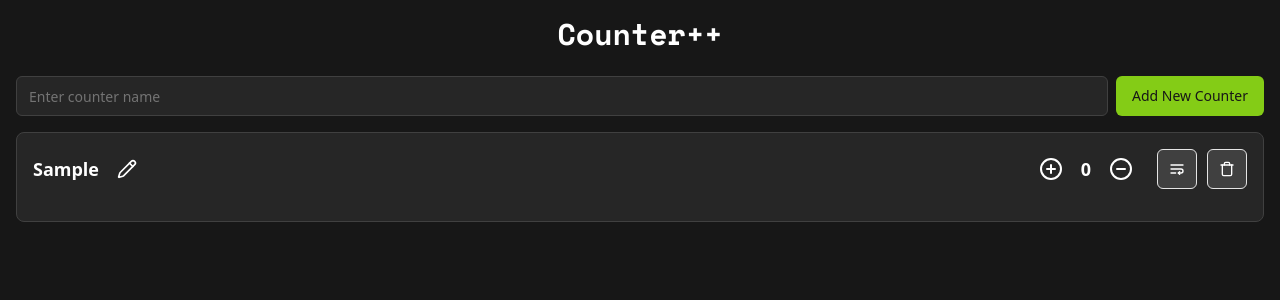
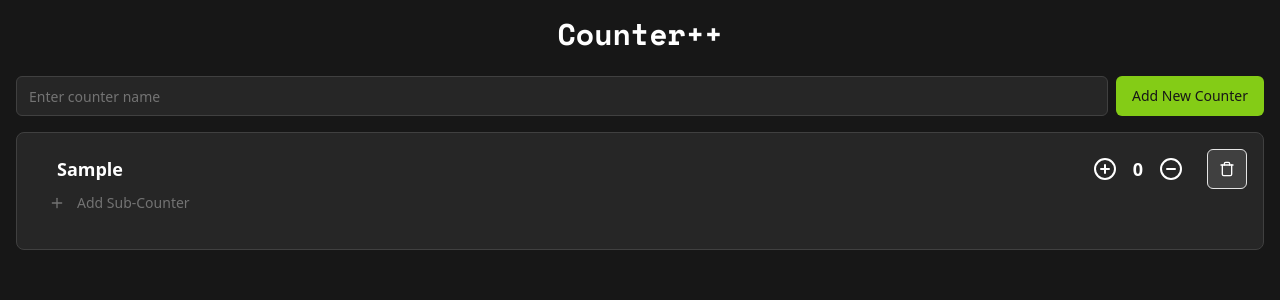
Before and after one commit to pdrmenezes/basic-counter, a React (Vite) app: page / in a window 1280 px wide. Both pictures are taken after typing "Sample" into the empty fields and a click on the button "Add New Counter". Shown: the top 300 px of the page. Built offline with nearby package versions, Linux system fonts and the light colour scheme.

Commit message:
feat: improve layout

```diff
--- a/src/components/counter.tsx
+++ b/src/components/counter.tsx
@@ -10,10 +10,9 @@ import {
   Check,
   ChevronRight,
   MinusCircle,
-  Pencil,
+  Plus,
   PlusCircle,
   Trash,
-  WrapText,
 } from "lucide-react";
 import { FormEvent, useState } from "react";
 import { Button } from "./ui/button";
@@ -61,106 +60,99 @@ export function Counter({
     >
       <Accordion type="single" collapsible className="w-full">
         <AccordionItem value={id}>
-          <div className="flex items-center justify-between gap-2 mb-4">
+          <div className="flex items-center justify-between gap-1 sm:gap-2">
             <div className="inline-flex items-center gap-2">
               <AccordionTrigger
                 className={`text-white flex items-center gap-2 group ${
                   subCounters.length === 0 && "pointer-events-none"
                 }`}
               >
-                {subCounters.length > 0 && (
-                  <ChevronRight className="group-data-[state=open]:rotate-90 group-hover:text-neutral-300 size-4 transition-transform" />
-                )}
-                {!isEditing && (
+                <ChevronRight
+                  className={`${
+                    subCounters.length === 0 && "invisible pointer-events-none"
+                  } group-data-[state=open]:rotate-90 group-hover:text-lime-500 size-4 transition-transform`}
+                />
+              </AccordionTrigger>
+              {!isEditing ? (
                 <>
-                    <span className="text-lg font-semibold text-white">
+                  <span
+                    onClick={() => setIsEditing(true)}
+                    className="text-left text-sm sm:text-base md:text-lg font-semibold"
+                  >
                     {name}
                   </span>
                   {subCounters.length > 0 && (
-                      <span className="text-neutral-400">
+                    <span className="text-sm sm:text-base text-neutral-400">
                       ({subCounters.length})
                     </span>
                   )}
                 </>
-                )}
-              </AccordionTrigger>
-              {isEditing && (
+              ) : (
+                <>
                   <form onSubmit={handleNameSubmit} className="flex-1">
                     <Input
                       type="text"
                       value={newName}
                       onChange={(e) => setNewName(e.target.value)}
-                    className="bg-neutral-700 text-white"
+                      className="bg-neutral-700 h-8 sm:h-10 text-xs sm:text-base"
                       autoFocus
                     />
                   </form>
-              )}
-
-              {isEditing ? (
                   <Button
                     size="icon"
-                  variant="unstyled"
+                    variant="icon"
                     className="hover:text-lime-500"
                     onClick={handleNameSubmit}
                   >
                     <Check />
                   </Button>
-              ) : (
-                <Button
-                  size="icon"
-                  variant="unstyled"
-                  className="hover:text-lime-500"
-                  onClick={() => setIsEditing(!isEditing)}
-                >
-                  <Pencil className="p-0.5" />
-                </Button>
+                </>
               )}
             </div>
 
-            <div className="space-x-4  inline-flex items-center">
-              <div className="space-x-2.5 inline-flex items-center">
+            <div className="space-x-2.5 sm:space-x-4 inline-flex items-center flex-shrink-0">
+              <div className="space-x-1 sm:space-x-2 inline-flex items-center">
                 <Button
                   size="icon"
-                  variant="unstyled"
+                  variant="icon"
                   className="hover:text-lime-500"
                   onClick={() => incrementCounter(id)}
                 >
                   <PlusCircle />
                 </Button>
-                <span className="text-lg font-semibold text-white">
+                <span className="text-sm sm:text-base md:text-lg font-semibold ">
                   {value}
                 </span>
                 <Button
                   size="icon"
-                  variant="unstyled"
+                  variant="icon"
                   className="hover:text-lime-500"
                   onClick={() => decrementCounter(id)}
                 >
                   <MinusCircle />
                 </Button>
               </div>
-              <div className="space-x-2.5">
-                <Button
-                  size="icon"
-                  variant="outline"
-                  onClick={() => addCounter(id, "New Sub-Counter")}
-                  className="bg-neutral-700 text-white hover:bg-neutral-600 hover:text-lime-500"
-                  title="Create Sub-Counter"
-                >
-                  <WrapText className="size-4" />
-                </Button>
               <Button
                 size="icon"
                 variant="outline"
                 onClick={() => deleteCounter(id)}
-                  className="bg-neutral-700 text-white hover:bg-neutral-600 hover:text-lime-500"
+                className="bg-neutral-700 hover:bg-neutral-600 hover:text-lime-500"
                 title="Delete Counter"
               >
                 <Trash className="size-4" />
               </Button>
             </div>
           </div>
-          </div>
+          <Button
+            variant="unstyled"
+            size="unstyled"
+            className="text-neutral-500 hover:text-lime-500 mb-4 text-xs sm:text-sm pl-4 py-1"
+            onClick={() => addCounter(id, "New Sub-Counter")}
+            title="Create Sub-Counter"
+          >
+            <Plus className="h-4 w-4 mr-1" />
+            Add Sub-Counter
+          </Button>
 
           <AccordionContent>
             <hr className=" border-neutral-600 mb-2" />
--- a/src/components/ui/button.tsx
+++ b/src/components/ui/button.tsx
@@ -18,13 +18,15 @@ const buttonVariants = cva(
           "bg-secondary text-secondary-foreground hover:bg-secondary/80",
         ghost: "hover:bg-accent hover:text-accent-foreground",
         link: "text-primary underline-offset-4 hover:underline",
-        unstyled: "[&_svg]:size-6",
+        unstyled: "",
+        icon: "[&_svg]:size-5 sm:[&_svg]:size-6",
       },
       size: {
         default: "h-10 px-4 py-2",
         sm: "h-9 rounded-md px-3",
         lg: "h-11 rounded-md px-8",
-        icon: "h-10 w-10",
+        icon: "size-8 sm:size-10",
+        unstyled: "",
       },
     },
     defaultVariants: {
```
Lines whose indentation alone changed are shown as unchanged.
